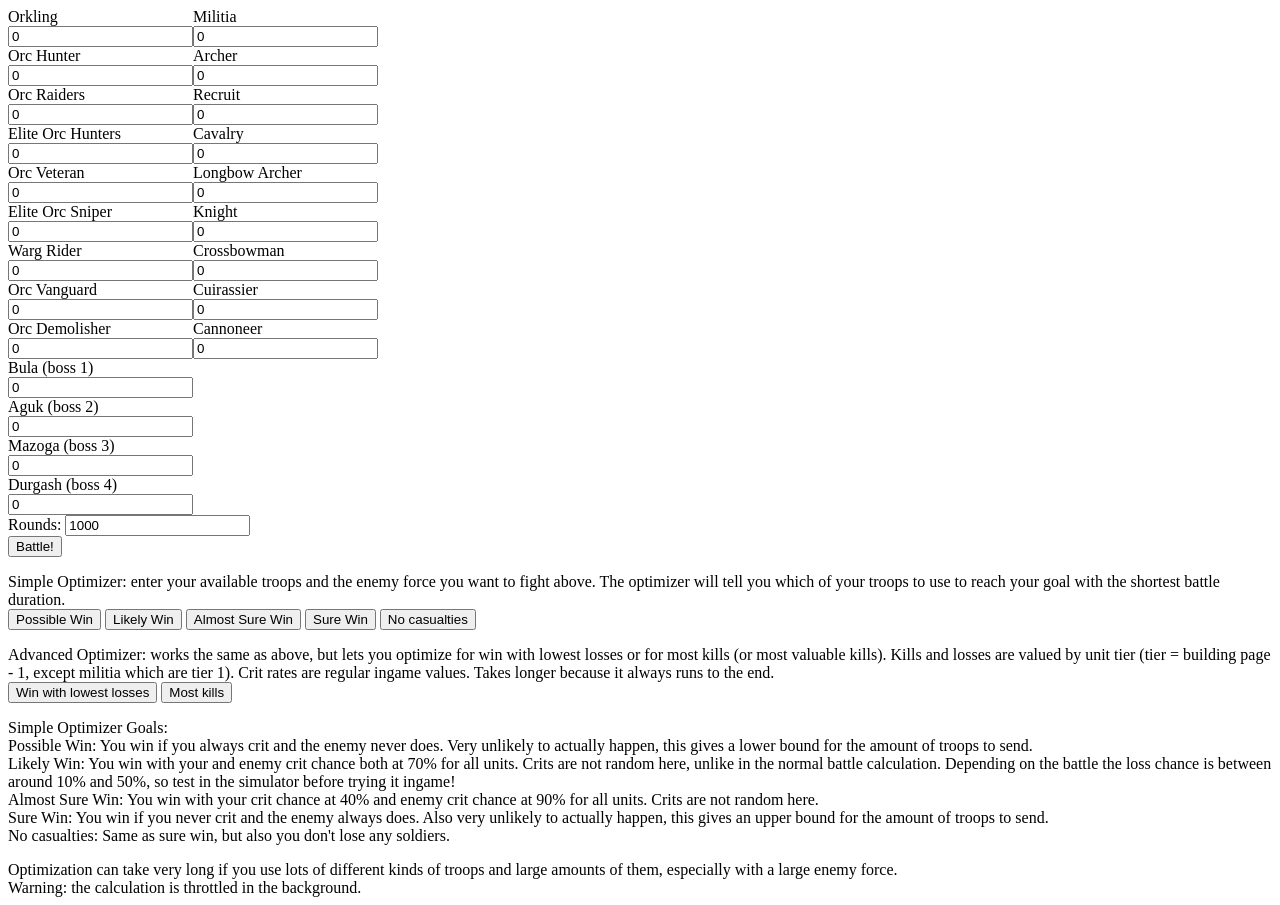
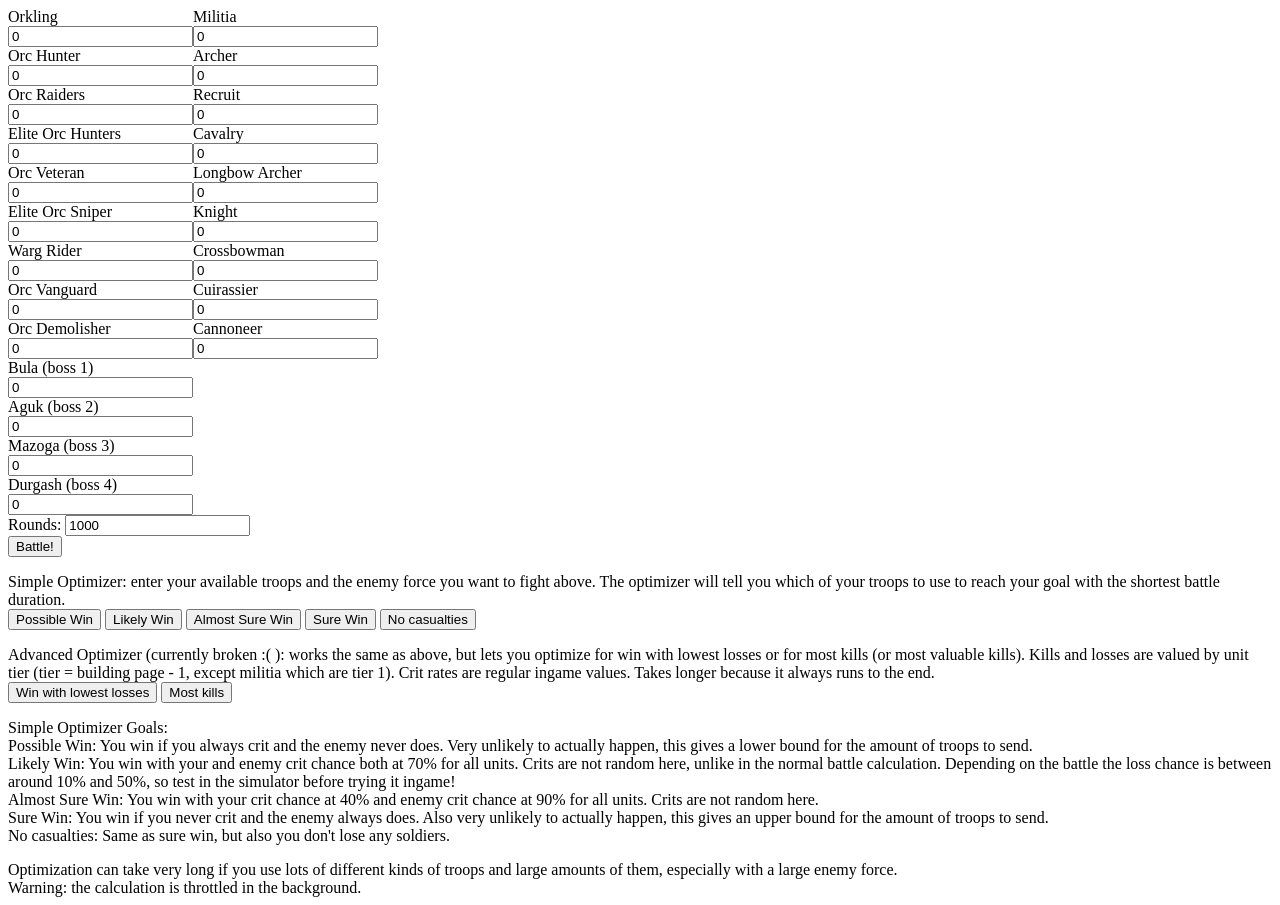
Before and after one commit to parpio-battle/parpio-battle, a plain HTML site: page index.html in a window 1280 px wide. Drawn offline with Linux system fonts and the light colour scheme.

Commit message:
Update index.html

```diff
--- a/index.html
+++ b/index.html
@@ -25,7 +25,7 @@
 	<div id="progress_bar_outer"><div id="progress_bar_inner"></div></div>
 	<button id="cancel_optimization" onclick="cancel_optimization()">Cancel</button>
 	<p>
-	<div>Advanced Optimizer: works the same as above, but lets you optimize for win with lowest losses or for most kills (or most valuable kills). Kills and losses are valued by unit tier (tier = building page - 1, except militia which are tier 1). Crit rates are regular ingame values. Takes longer because it always runs to the end.</div>
+	<div>Advanced Optimizer (currently broken :( ): works the same as above, but lets you optimize for win with lowest losses or for most kills (or most valuable kills). Kills and losses are valued by unit tier (tier = building page - 1, except militia which are tier 1). Crit rates are regular ingame values. Takes longer because it always runs to the end.</div>
 	</div>
 	<button onclick="optbutton(GOAL_LOSSES)">Win with lowest losses</button>
 	<button onclick="optbutton(GOAL_KILLS)">Most kills</button>
```
